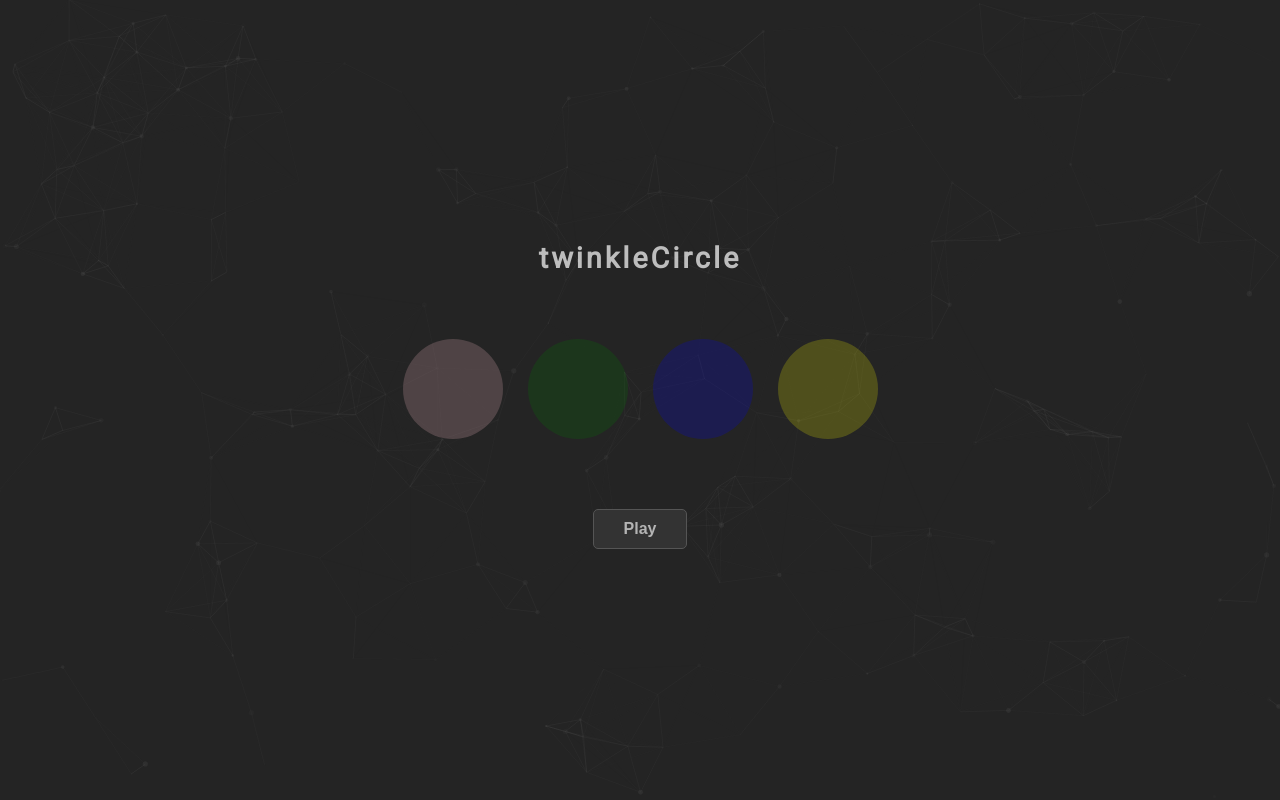
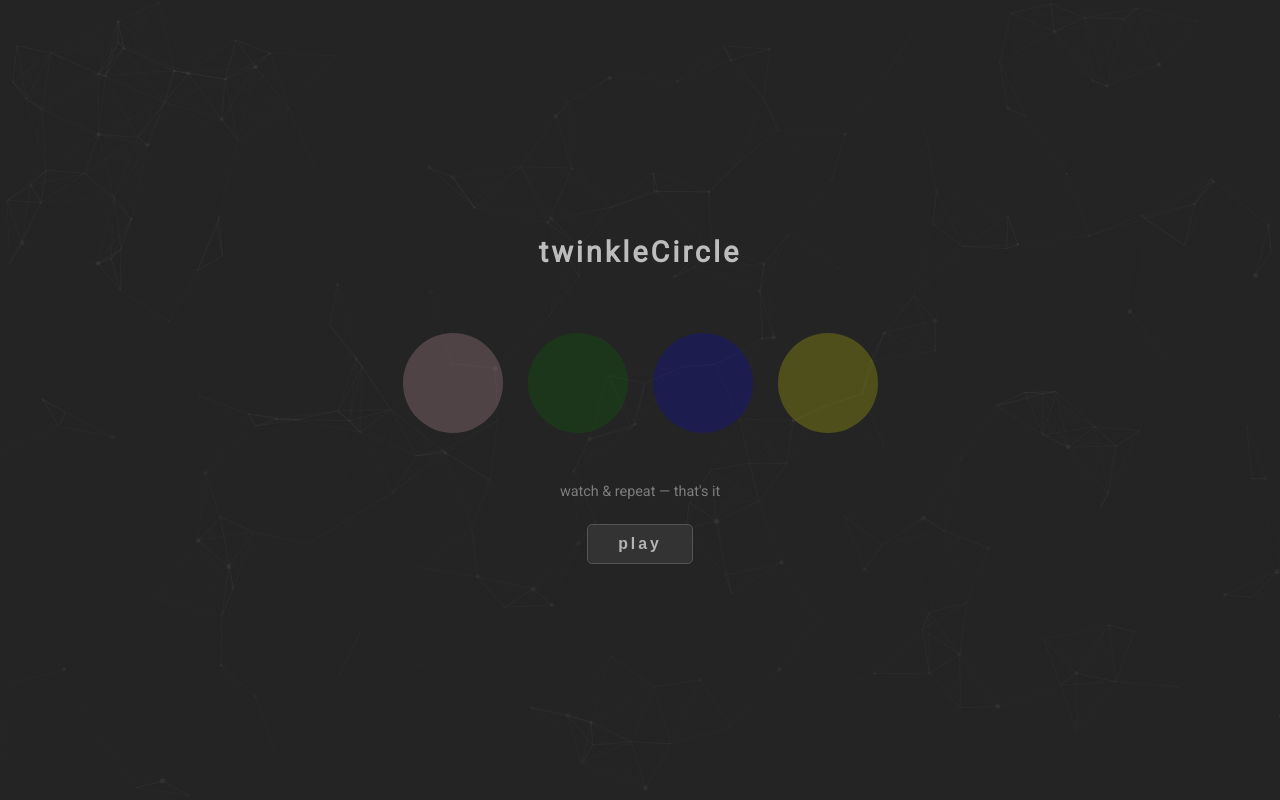
Before and after one commit to clasei/twinkle-circle, a React (Create React App) app: page / in a window 1280 px wide. Built offline with nearby package versions, Linux system fonts and the light colour scheme.

Commit message:
info added and style improved

```diff
--- a/src/components/Circle/Circle.css
+++ b/src/components/Circle/Circle.css
@@ -5,7 +5,7 @@
     max-height: 100px;
     border-radius: 50%;
     margin: 0;
-    opacity: 0;
+    opacity: 0.3;
     cursor: pointer;
     transition: all 0.2s;
     display: inline-block;
--- a/src/components/ControlPanel/ControlPanel.css
+++ b/src/components/ControlPanel/ControlPanel.css
@@ -1,12 +1,16 @@
 .control-panel {
-    margin: 30px 10px;
+    margin: 20px 0;
+    font-size: 0.9em;
+    color: #bebebe94;
+    text-align: center;
 }
 
 .control-panel button {
     padding: 10px 30px;
-    margin-top: 25px;
-    font-size: 1em;
+    margin-top: 10px;
+    font-size: 1.1em;
     font-weight: bold;
+    letter-spacing: 3px;
     cursor: pointer;
     border: 1px solid #555;
     background-color: #333;
--- a/src/components/ControlPanel/ControlPanel.js
+++ b/src/components/ControlPanel/ControlPanel.js
@@ -4,7 +4,8 @@ import './ControlPanel.css';
 const ControlPanel = ({ onStart }) => {
   return (
     <div className="control-panel">
-      <button onClick={onStart}>Play</button>
+      <p>watch & repeat — that's it</p>
+      <button onClick={onStart}>play</button>
     </div>
   );
 }
```
